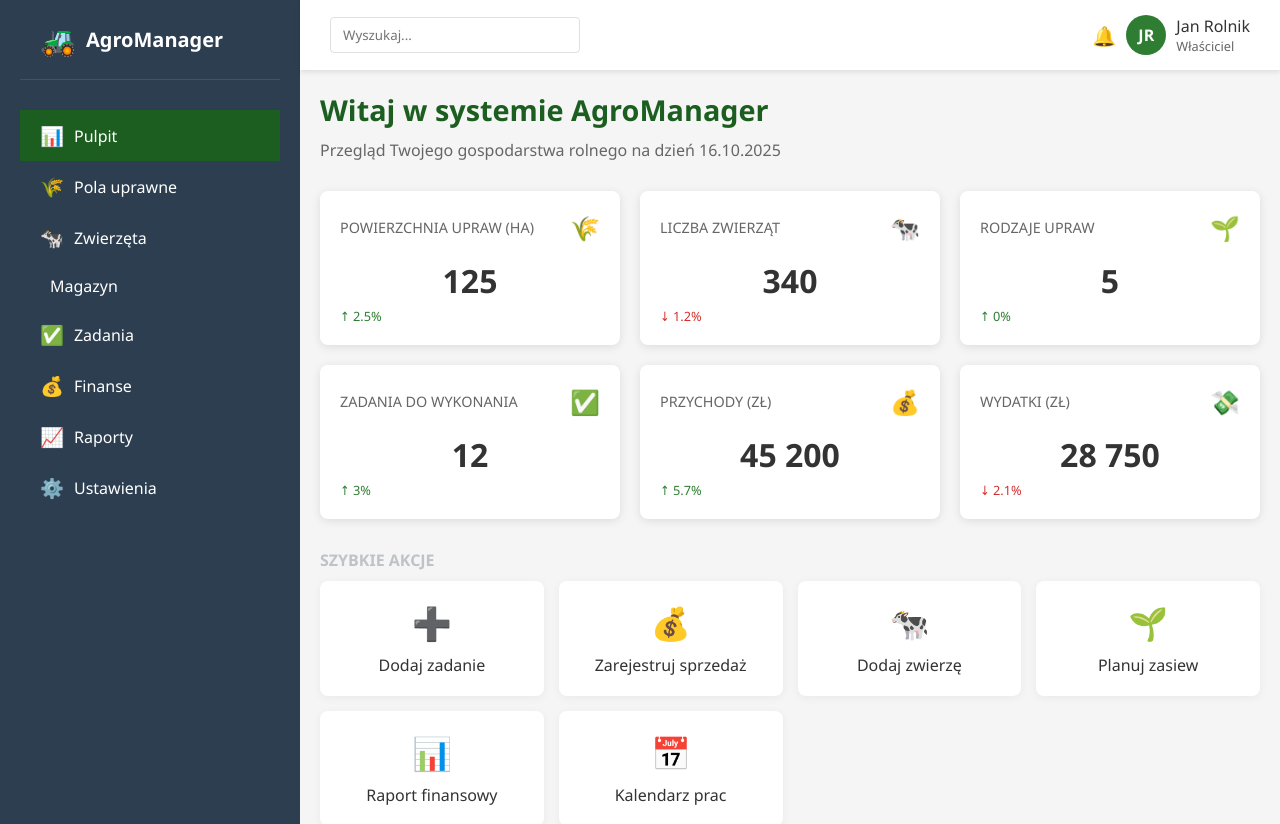
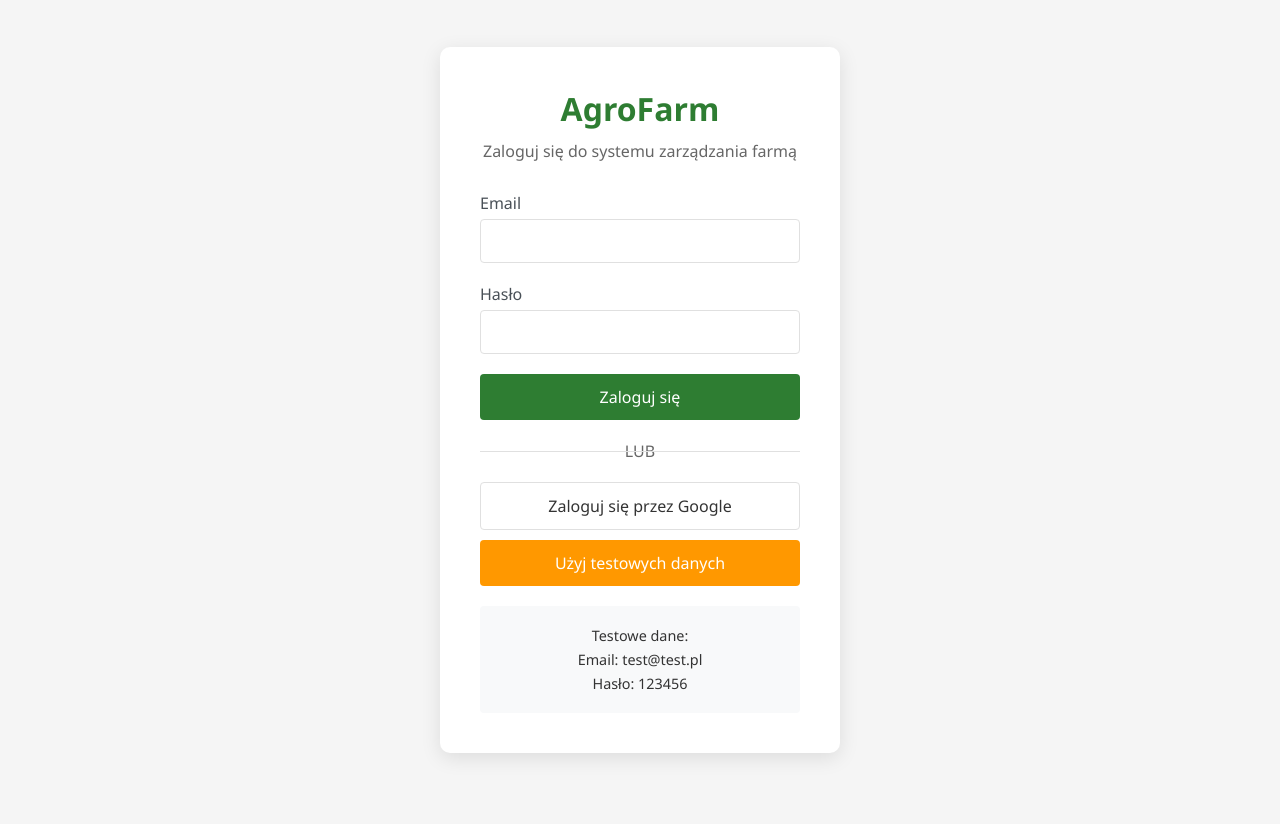
Before and after one commit to arczej0301/projekt-inz, a React (Vite) app: page / in a window 1280 px wide. Shown: the top 824 px of the page. After the commit the page ends 800 px from the top, so only its background shows below. Built offline with nearby package versions, Linux system fonts and the light colour scheme; no server answers; the HTML template or start-up script is replaced by a standard one.

Commit message:
dodanie logowania testowego

```diff
--- a/src/App.jsx
+++ b/src/App.jsx
@@ -1,4 +1,5 @@
 import { useState, useEffect } from 'react'
+import { useAuth } from './hooks/useAuth'
 import Sidebar from './components/Sidebar'
 import Header from './components/Header'
 import Dashboard from './components/Dashboard'
@@ -8,8 +9,10 @@ import TasksPage from './components/pages/TasksPage'
 import FinancePage from './components/pages/FinancePage'
 import ReportsPage from './components/pages/ReportsPage'
 import MagazinePage from './components/pages/MagazinePage'
+import LoginPage from './components/LoginPage'
 
 function App() {
+  const { user, loading } = useAuth()
   const [activeTab, setActiveTab] = useState('dashboard')
   const [farmData, setFarmData] = useState({
     area: 0,
@@ -21,6 +24,7 @@ function App() {
   })
 
   useEffect(() => {
+    if (user) {
       setTimeout(() => {
         setFarmData({
           area: 125,
@@ -31,7 +35,8 @@ function App() {
           expenses: 28750
         })
       }, 1000)
-  }, [])
+    }
+  }, [user])
 
   const renderContent = () => {
     switch (activeTab) {
@@ -54,6 +59,19 @@ function App() {
     }
   }
 
+  if (loading) {
+    return (
+      <div className="loading">
+        <div className="loading-spinner"></div>
+        <p>Ładowanie...</p>
+      </div>
+    )
+  }
+
+  if (!user) {
+    return <LoginPage />
+  }
+
   return (
     <div className="app">
       <Sidebar activeTab={activeTab} setActiveTab={setActiveTab} />
--- a/src/components/Header.jsx
+++ b/src/components/Header.jsx
@@ -1,16 +1,28 @@
-function Header() {
+import { useAuth } from '../hooks/useAuth'
+
+const Header = () => {
+  const { user, logout } = useAuth()
+
+  const handleLogout = async () => {
+    await logout()
+  }
+
   return (
     <div className="header">
       <div className="search-bar">
-          <input type="text" placeholder="Wyszukaj..." />
+        <input type="text" placeholder="Szukaj..." />
       </div>
       <div className="user-info">
-          <div className="notifications" style={{cursor: 'pointer', fontSize: '1.2rem'}}>🔔</div>
-          <div className="user-avatar">JR</div>
+        <div className="user-avatar">
+          {user?.email?.charAt(0).toUpperCase()}
+        </div>
         <div className="user-details">
-            <div className="user-name">Jan Rolnik</div>
-            <div className="user-role">Właściciel</div>
+          <div className="user-name">{user?.email}</div>
+          <div className="user-role">Użytkownik</div>
         </div>
+        <button onClick={handleLogout} className="logout-button">
+          Wyloguj
+        </button>
       </div>
     </div>
   )
--- a/src/components/LoginPage.css
+++ b/src/components/LoginPage.css
@@ -0,0 +1,141 @@
+.login-page {
+  display: flex;
+  align-items: center;
+  justify-content: center;
+  min-height: 100vh;
+  background-color: var(--light);
+}
+
+.login-container {
+  background: white;
+  padding: 40px;
+  border-radius: 10px;
+  box-shadow: 0 5px 20px rgba(0,0,0,0.1);
+  width: 100%;
+  max-width: 400px;
+}
+
+.login-header {
+  text-align: center;
+  margin-bottom: 30px;
+}
+
+.login-header h1 {
+  color: var(--primary);
+  margin-bottom: 10px;
+}
+
+.login-header p {
+  color: #666;
+}
+
+.form-group {
+  margin-bottom: 20px;
+}
+
+.form-group label {
+  display: block;
+  margin-bottom: 5px;
+  font-weight: 500;
+}
+
+.form-group input {
+  width: 100%;
+  padding: 10px;
+  border: 1px solid var(--gray);
+  border-radius: 4px;
+  font-size: 1rem;
+}
+
+.login-button {
+  width: 100%;
+  padding: 12px;
+  background-color: var(--primary);
+  color: white;
+  border: none;
+  border-radius: 4px;
+  font-size: 1rem;
+  cursor: pointer;
+  transition: background-color 0.2s;
+}
+
+.login-button:hover {
+  background-color: var(--primary-dark);
+}
+
+.login-button:disabled {
+  background-color: var(--gray);
+  cursor: not-allowed;
+}
+
+.login-divider {
+  text-align: center;
+  margin: 20px 0;
+  position: relative;
+}
+
+.login-divider::before {
+  content: '';
+  position: absolute;
+  top: 50%;
+  left: 0;
+  right: 0;
+  height: 1px;
+  background-color: var(--gray);
+}
+
+.login-divider span {
+  background: white;
+  padding: 0 10px;
+  color: #666;
+}
+
+.google-login-button {
+  width: 100%;
+  padding: 12px;
+  background-color: white;
+  color: var(--dark);
+  border: 1px solid var(--gray);
+  border-radius: 4px;
+  font-size: 1rem;
+  cursor: pointer;
+  margin-bottom: 10px;
+  transition: background-color 0.2s;
+}
+
+.google-login-button:hover {
+  background-color: #f5f5f5;
+}
+
+.test-login-button {
+  width: 100%;
+  padding: 12px;
+  background-color: var(--secondary);
+  color: white;
+  border: none;
+  border-radius: 4px;
+  font-size: 1rem;
+  cursor: pointer;
+  margin-bottom: 20px;
+}
+
+.test-credentials {
+  background-color: #f8f9fa;
+  padding: 15px;
+  border-radius: 4px;
+  text-align: center;
+  font-size: 0.9rem;
+}
+
+.test-credentials p {
+  margin: 5px 0;
+}
+
+.error-message {
+  background-color: #ffebee;
+  color: var(--danger);
+  padding: 10px;
+  border-radius: 4px;
+  margin-bottom: 15px;
+  text-align: center;
+}
--- a/src/components/LoginPage.jsx
+++ b/src/components/LoginPage.jsx
@@ -1,140 +1,112 @@
-// src/components/LoginPage.js
-import React, { useState } from 'react';
-import { useAuth } from '../hooks/useAuth';
-import { useNavigate, Link } from 'react-router';
-import './LoginPage.css';
+import { useState } from 'react'
+import { useAuth } from '../hooks/useAuth'
+import './LoginPage.css'
 
 const LoginPage = () => {
-  const [email, setEmail] = useState('');
-  const [password, setPassword] = useState('');
-  const [loading, setLoading] = useState(false);
-  const [error, setError] = useState('');
+  const [email, setEmail] = useState('')
+  const [password, setPassword] = useState('')
+  const [error, setError] = useState('')
+  const [loading, setLoading] = useState(false)
 
-  const { loginWithEmail, loginWithGoogle } = useAuth();
-  const navigate = useNavigate();
+  const { loginWithEmail, loginWithGoogle } = useAuth()
 
   const handleEmailLogin = async (e) => {
-    e.preventDefault();
-    setLoading(true);
-    setError('');
+    e.preventDefault()
+    setLoading(true)
+    setError('')
 
-    const result = await loginWithEmail(email, password);
+    const result = await loginWithEmail(email, password)
+    if (!result.success) {
+      setError(result.error)
+    }
 
-    if (result.success) {
-      navigate('/dashboard');
-    } else {
-      setError(getErrorMessage(result.error));
-    }
-    setLoading(false);
-  };
+    setLoading(false)
+  }
 
   const handleGoogleLogin = async () => {
-    setLoading(true);
-    setError('');
+    setLoading(true)
+    setError('')
 
-    const result = await loginWithGoogle();
+    const result = await loginWithGoogle()
+    if (!result.success) {
+      setError(result.error)
+    }
 
-    if (result.success) {
-      navigate('/dashboard');
-    } else {
-      setError(getErrorMessage(result.error));
-    }
-    setLoading(false);
-  };
+    setLoading(false)
+  }
 
-  const getErrorMessage = (error) => {
-    if (error.includes('invalid-credential')) {
-      return 'Nieprawidłowy email lub hasło';
-    } else if (error.includes('too-many-requests')) {
-      return 'Zbyt wiele nieudanych prób logowania. Spróbuj później';
-    } else if (error.includes('user-not-found')) {
-      return 'Użytkownik nie istnieje';
-    } else if (error.includes('wrong-password')) {
-      return 'Nieprawidłowe hasło';
-    } else {
-      return 'Wystąpił błąd podczas logowania';
-    }
-  };
+  const handleTestLogin = () => {
+    setEmail('test@test.pl')
+    setPassword('123456')
+  }
 
   return (
-    <div className="login-container">
-      <div className="login-card">
+    <div className="login-page">
+      <div className="login-container">
         <div className="login-header">
-          <h1>AgroManager</h1>
-          <p>Zaloguj się do swojego konta</p>
+          <h1>AgroFarm</h1>
+          <p>Zaloguj się do systemu zarządzania farmą</p>
         </div>
 
-        {error && (
-          <div className="error-message">
-            {error}
-          </div>
-        )}
+        <form onSubmit={handleEmailLogin} className="login-form">
+          {error && <div className="error-message">{error}</div>}
 
-        <form onSubmit={handleEmailLogin} className="login-form">
           <div className="form-group">
-            <label htmlFor="email">Email</label>
+            <label>Email</label>
             <input
               type="email"
-              id="email"
               value={email}
               onChange={(e) => setEmail(e.target.value)}
-              placeholder="wprowadź email"
               required
-              disabled={loading}
             />
           </div>
 
           <div className="form-group">
-            <label htmlFor="password">Hasło</label>
+            <label>Hasło</label>
             <input
               type="password"
-              id="password"
               value={password}
               onChange={(e) => setPassword(e.target.value)}
-              placeholder="wprowadź hasło"
               required
-              disabled={loading}
             />
           </div>
 
           <button
             type="submit"
-            className="login-btn"
+            className="login-button"
             disabled={loading}
           >
             {loading ? 'Logowanie...' : 'Zaloguj się'}
           </button>
         </form>
 
-        <div className="divider">
-          <span>lub</span>
+        <div className="login-divider">
+          <span>LUB</span>
         </div>
 
         <button
-          className="google-btn"
           onClick={handleGoogleLogin}
+          className="google-login-button"
           disabled={loading}
         >
-          <svg className="google-icon" viewBox="0 0 24 24">
-            <path d="M22.56 12.25c0-.78-.07-1.53-.2-2.25H12v4.26h5.92c-.26 1.37-1.04 2.53-2.21 3.31v2.77h3.57c2.08-1.92 3.28-4.74 3.28-8.09z" fill="#4285F4"/>
-            <path d="M12 23c2.97 0 5.46-.98 7.28-2.66l-3.57-2.77c-.98.66-2.23 1.06-3.71 1.06-2.86 0-5.29-1.93-6.16-4.53H2.18v2.84C3.99 20.53 7.7 23 12 23z" fill="#34A853"/>
-            <path d="M5.84 14.09c-.22-.66-.35-1.36-.35-2.09s.13-1.43.35-2.09V7.07H2.18C1.43 8.55 1 10.22 1 12s.43 3.45 1.18 4.93l2.85-2.22.81-.62z" fill="#FBBC05"/>
-            <path d="M12 5.38c1.62 0 3.06.56 4.21 1.64l3.15-3.15C17.45 2.09 14.97 1 12 1 7.7 1 3.99 3.47 2.18 7.07l3.66 2.84c.87-2.6 3.3-4.53 6.16-4.53z" fill="#EA4335"/>
-          </svg>
           Zaloguj się przez Google
         </button>
 
-        <div className="login-footer">
-          <p>
-            Nie masz konta? <Link to="/register">Zarejestruj się</Link>
-          </p>
-          <Link to="/forgot-password" className="forgot-password">
-            Zapomniałeś hasła?
-          </Link>
+        <button
+          onClick={handleTestLogin}
+          className="test-login-button"
+        >
+          Użyj testowych danych
+        </button>
+
+        <div className="test-credentials">
+          <p>Testowe dane:</p>
+          <p>Email: test@test.pl</p>
+          <p>Hasło: 123456</p>
         </div>
       </div>
     </div>
-  );
-};
+  )
+}
 
-export default LoginPage;
+export default LoginPage
--- a/src/components/pages/FieldsPage.jsx
+++ b/src/components/pages/FieldsPage.jsx
@@ -239,7 +239,6 @@ const FieldsPage = () => {
       <div className="main-content">
         <div className="header">
           <h2>Zarządzanie polami</h2>
-
         </div>
 
         <div className="content">
--- a/src/config/firebase.js
+++ b/src/config/firebase.js
@@ -1,6 +1,6 @@
 import { initializeApp } from "firebase/app";
 import { getAnalytics } from "firebase/analytics";
-import {getAuth } from 'firebase/auth';
+import { getAuth, GoogleAuthProvider } from 'firebase/auth';
 
 const firebaseConfig = {
   apiKey: "AIzaSyA0s-9GgMDLnLlhNQho5k4FX6ZCZpak6uc",
@@ -15,5 +15,4 @@ const firebaseConfig = {
 const app = initializeApp(firebaseConfig);
 const analytics = getAnalytics(app);
 export const auth = getAuth(app);
-
-export default firebase
+export const googleProvider = new GoogleAuthProvider();
--- a/src/hooks/useAuth.js
+++ b/src/hooks/useAuth.js
@@ -1,4 +1,3 @@
-// src/hooks/useAuth.js
 import { useState, useEffect } from 'react';
 import {
   signInWithEmailAndPassword,
```
Also changed, not shown: src/index.css (+69 -0 lines). Lines whose indentation alone changed are shown as unchanged.
